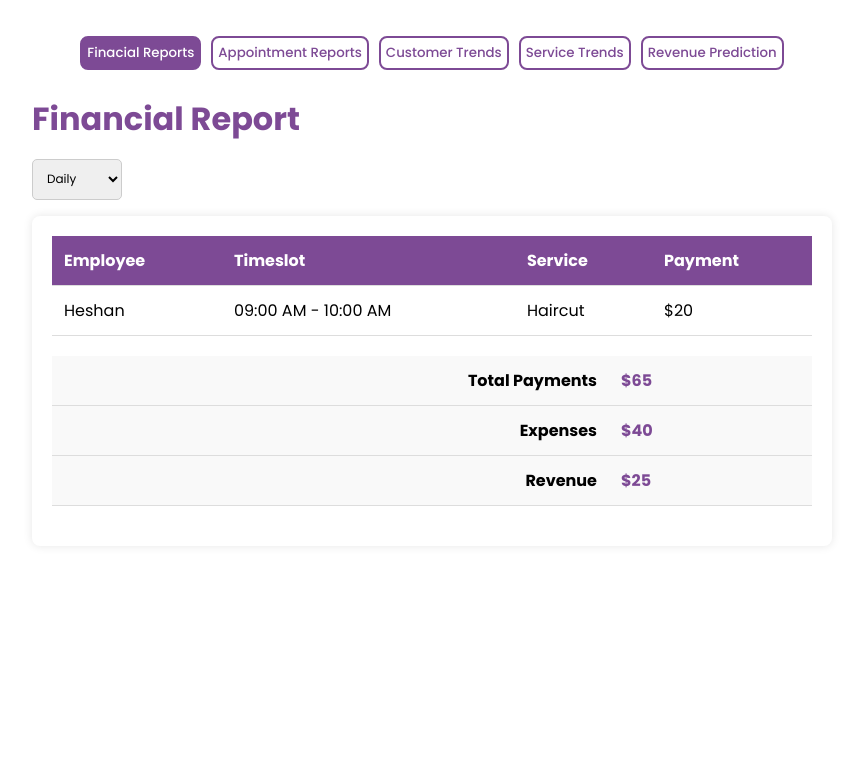
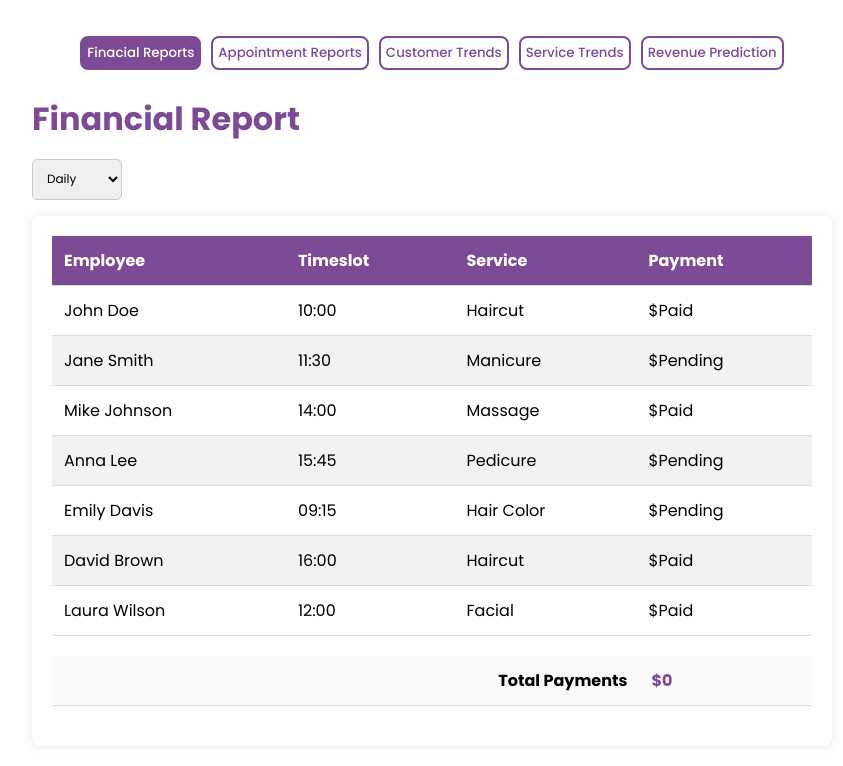
Before and after one commit to RukshanDinusha26/uniProject_year1, a Flask app: page /report/financial in a window 1280 px wide. Shown: the part 59-825 px from the top of the page, without its empty margins (208-1051 px from the left). Before the commit the page ends 565 px from the top, so only its background shows below. Run offline with Flask 3, Linux system fonts and the light colour scheme; the visitor is signed in with stand-in values (Sample User, id 1).

Commit message:
csv generation

```diff
--- a/salonManagement/routes.py
+++ b/salonManagement/routes.py
@@ -350,10 +350,64 @@ def report():
     append_to_csv_report(file_path)
     return render_template("report.html")
 
+def is_float(value):
+    try:
+        float(value)
+        return True
+    except ValueError:
+        return False
+
 @app.route("/report/financial")
 @admin_required
 def report_financial():
-    return render_template("report_financial.html",active_tab='financial')
+    csv_file_path = 'C:\\Users\\HP\\Documents\\Project\\uniProject_year1\\salonManagement\\static\\reports\\appointment_report.csv'
+    daily_report = []
+    weekly_report = []
+    monthly_report = []
+
+    with open(csv_file_path, mode='r') as file:
+        reader = csv.DictReader(file)
+
+        for row in reader:
+            employee_name = row['Employee Name']
+            time = row['Time']
+            date = row['Date']
+            payment = row['Payment']
+            service_name = row['Service Name']
+
+            daily_report.append({
+                'employee': employee_name,
+                'timeslot': time,
+                'service': service_name,
+                'payment': payment
+            })
+            weekly_report.append({
+                'employee': employee_name,
+                'week': 'Week 1',
+                'service': service_name,
+                'payment': payment
+            })
+            monthly_report.append({
+                'employee': employee_name,
+                'month': 'April',
+                'service': service_name,
+                'payment': payment
+            })
+
+    # Filter and sum only numeric values
+    daily_total = sum(float(item['payment'].replace('$', '')) for item in daily_report if is_float(item['payment'].replace('$', '')))
+    weekly_total = sum(float(item['payment'].replace('$', '')) for item in weekly_report if is_float(item['payment'].replace('$', '')))
+    monthly_total = sum(float(item['payment'].replace('$', '')) for item in monthly_report if is_float(item['payment'].replace('$', '')))
+
+
+    # Pass the data to the template
+    return render_template('report_financial.html',
+                           daily_report=daily_report,
+                           weekly_report=weekly_report,
+                           monthly_report=monthly_report,
+                           daily_total=daily_total,
+                           weekly_total=weekly_total,
+                           monthly_total=monthly_total,active_tab='financial')
 
 @app.route("/report/appointment")
 @admin_required
--- a/salonManagement/templates/report_financial.html
+++ b/salonManagement/templates/report_financial.html
@@ -1,6 +1,6 @@
 {% extends "report.html" %}
 
-{% block title %} Financial Report {% endblock title %}
+{% block title %}Financial Report{% endblock title %}
 
 {% block content2 %}
   <div class="Main-container">
@@ -26,13 +26,14 @@
             </tr>
           </thead>
           <tbody>
+            {% for entry in daily_report %}
             <tr>
-              <td>Heshan</td>
-              <td>09:00 AM - 10:00 AM</td>
-              <td>Haircut</td>
-              <td>$20</td>
+              <td>{{ entry.employee }}</td>
+              <td>{{ entry.timeslot }}</td>
+              <td>{{ entry.service }}</td>
+              <td>${{ entry.payment }}</td>
             </tr>
-            <!-- More rows -->
+            {% endfor %}
           </tbody>
         </table>
 
@@ -40,16 +41,9 @@
           <tbody>
             <tr>
               <td>Total Payments</td>
-              <td>$65</td>
+              <td>${{ daily_total }}</td>
             </tr>
-            <tr>
-              <td>Expenses</td>
-              <td>$40</td>
-            </tr>
-            <tr>
-              <td>Revenue</td>
-              <td>$25</td>
-            </tr>
+            <!-- Add more summary rows as needed -->
           </tbody>
         </table>
       </div>
@@ -66,13 +60,14 @@
             </tr>
           </thead>
           <tbody>
+            {% for entry in weekly_report %}
             <tr>
-              <td>Heshan</td>
-              <td>Week 1</td>
-              <td>Haircut</td>
-              <td>$20</td>
+              <td>{{ entry.employee }}</td>
+              <td>{{ entry.week }}</td>
+              <td>{{ entry.service }}</td>
+              <td>${{ entry.payment }}</td>
             </tr>
-            <!-- More rows -->
+            {% endfor %}
           </tbody>
         </table>
 
@@ -80,16 +75,9 @@
           <tbody>
             <tr>
               <td>Total Payments</td>
-              <td>$65</td>
+              <td>${{ weekly_total }}</td>
             </tr>
-            <tr>
-              <td>Expenses</td>
-              <td>$40</td>
-            </tr>
-            <tr>
-              <td>Revenue</td>
-              <td>$25</td>
-            </tr>
+            <!-- Add more summary rows as needed -->
           </tbody>
         </table>
       </div>
@@ -106,13 +94,14 @@
             </tr>
           </thead>
           <tbody>
+            {% for entry in monthly_report %}
             <tr>
-              <td>Heshan</td>
-              <td>April</td>
-              <td>Haircut</td>
-              <td>$2000</td>
+              <td>{{ entry.employee }}</td>
+              <td>{{ entry.month }}</td>
+              <td>{{ entry.service }}</td>
+              <td>${{ entry.payment }}</td>
             </tr>
-            <!-- More rows -->
+            {% endfor %}
           </tbody>
         </table>
 
@@ -120,47 +109,30 @@
           <tbody>
             <tr>
               <td>Total Payments</td>
-              <td>$65</td>
+              <td>${{ monthly_total }}</td>
             </tr>
-            <tr>
-              <td>Expenses</td>
-              <td>$40</td>
-            </tr>
-            <tr>
-              <td>Revenue</td>
-              <td>$25</td>
-            </tr>
+            <!-- Add more summary rows as needed -->
           </tbody>
         </table>
       </div>
     </div>
   </div>
+
   <script>
     document.addEventListener('DOMContentLoaded', function() {
-        // Get the select element
         const reportTypeSelect = document.getElementById('report_type');
 
-        // Add an event listener for changes
         reportTypeSelect.addEventListener('change', function() {
-            // Get the selected value
             const selectedValue = reportTypeSelect.value;
-
-            // Get all table containers
             const tableContainers = document.querySelectorAll('.table-container');
-
-            // Hide all table containers
             tableContainers.forEach(container => container.style.display = 'none');
-
-            // Show the selected table container
             const selectedContainer = document.querySelector(`.${selectedValue.toLowerCase()}-container`);
             if (selectedContainer) {
                 selectedContainer.style.display = 'block';
             }
         });
 
-        // Trigger change event to display the default table
         reportTypeSelect.dispatchEvent(new Event('change'));
     });
-    </script>
-
+  </script>
 {% endblock content2 %}
```
